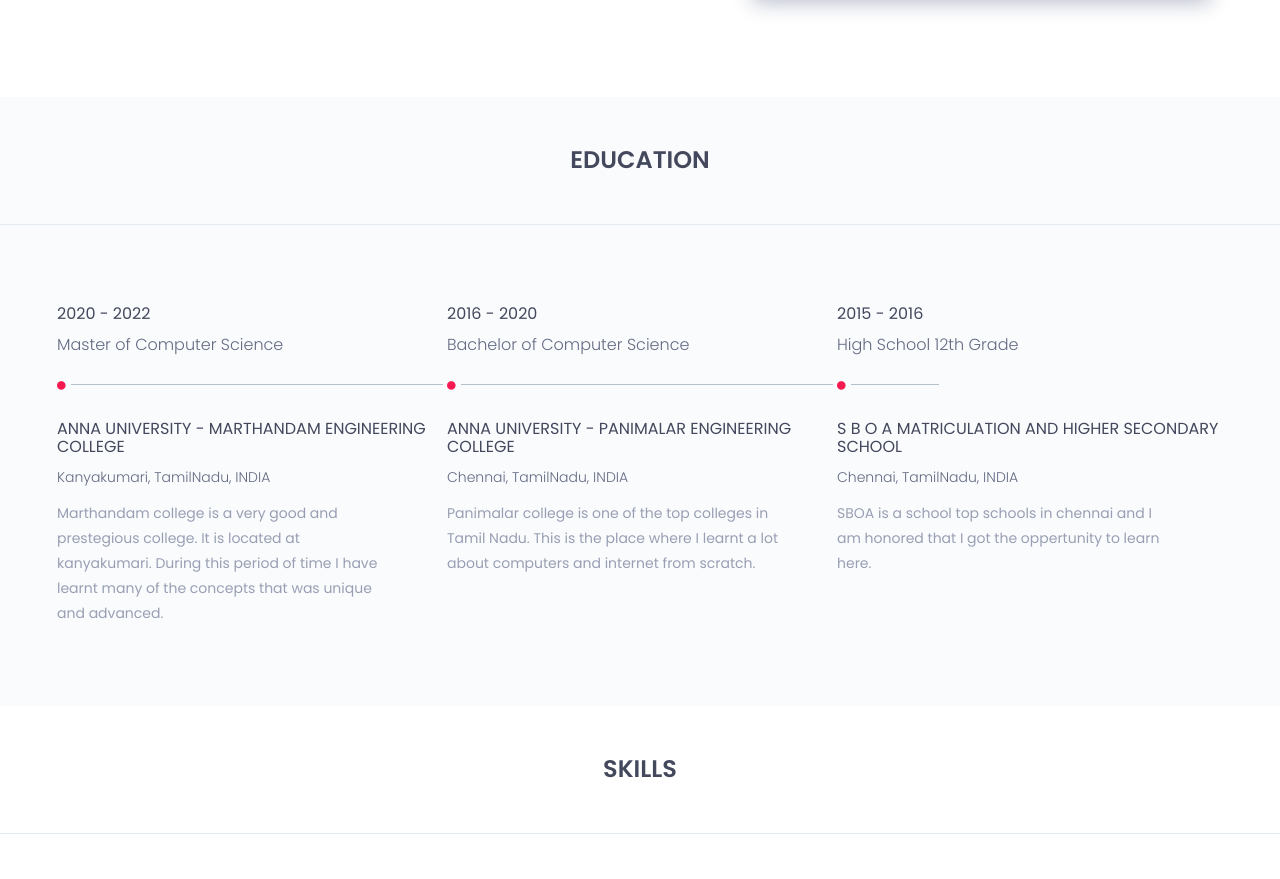
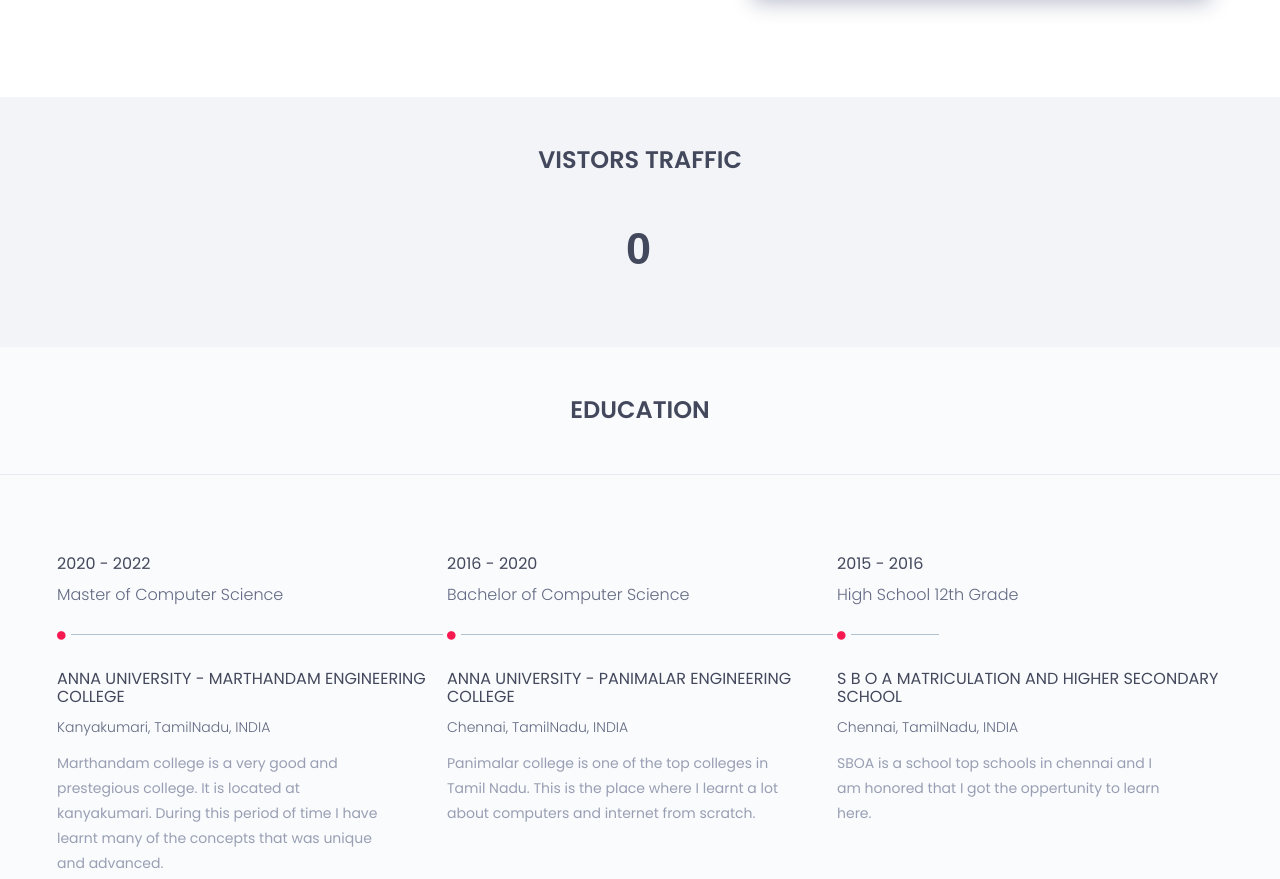
Before and after one commit to sharathspide/PersonalWebsite_Basic_elements, a plain HTML site: page index.html in a window 1280 px wide. Shown: the part 1588-2467 px from the top of the page. Drawn offline with nearby package versions, Linux system fonts and the light colour scheme.

Commit message:
ECOM-0003- changes 1

```diff
--- a/assets/css/style.css
+++ b/assets/css/style.css
@@ -659,7 +659,31 @@ span.single-timeline-horizontal.spacial-horizontal-line {width: 88px;}
 }
 
 /*-------------------------------------
-        11. Contact
+        11. Counter
+--------------------------------------*/
+.Counter {
+    padding-top: 50px;
+    min-height: 250px;
+    max-height: 300px;
+    background-color: #f2f4f8;
+}
+
+.section-heading-counter h2 {
+    font-size: 24px;
+    font-weight: 600;
+    text-transform: uppercase;
+    padding-bottom: 50px;
+}
+
+.Counter-Text h2 {
+    font-size: 45px;
+    font-family: Arial, Helvetica, sans-serif;
+    font-weight: 600;
+    letter-spacing: 3px;
+}
+
+/*-------------------------------------
+        12. Contact
 --------------------------------------*/
 .contact {
     background: #f9fbfd;
--- a/assets/js/custom.js
+++ b/assets/js/custom.js
@@ -124,3 +124,23 @@ $(document).ready(function(){
         });
 
 });
+
+// Get the counter element
+var counterElement = document.getElementById('counter');
+var counterElement2 = document.getElementById('counter2');
+
+// Check if local storage has a count value
+var count = localStorage.getItem('count');
+
+// If count is not available in local storage, set it to 0
+if (!count) {
+    count = 0;
+}
+
+// Update the counter on the page
+counterElement.textContent = count;
+counterElement2.textContent = count;
+
+// Increment the counter on each visit
+count++;
+localStorage.setItem('count', count);
--- a/index.html
+++ b/index.html
@@ -105,7 +105,7 @@
 						<div class="header-text">
 							<h2>hi <span>,</span> i am <br> Sharath <br> Spide <span>.</span>   </h2>
 							<p>Designer and Developer</p>
-							<a href="assets/download/sharath_resume_Feb_2024_new.pdf" download>download resume</a>
+							<a href="assets/download/Sharath RA-Resume.pdf" download>download resume</a>
 						</div><!--/.header-text-->
 					</div><!--/.col-->
 				</div><!-- /.row-->
@@ -195,7 +195,16 @@
 			</div>
 		</section><!--/.about-->
 		<!--about end -->
-
+		<section>
+			<div class="Counter">
+				<div class="section-heading-counter text-center">
+					<h2>Vistors Traffic</h2>
+				</div>
+				<div class="text-center Counter-Text">
+					<h2><span id="counter">0</span></h2>
+				</div>
+			</div>
+		</section>
 		<!--education start -->
 		<section id="education" class="education">
 			<div class="section-heading text-center">
@@ -410,7 +419,7 @@
 										<div class="row">
 											<div class="col-md-5">
 												<div class="experience-time text-right">
-													<h2>2020 - Present</h2>
+													<h2>2021 - Present</h2>
 													<h3>Digital Specialist Engineer</h3>
 												</div><!--/.experience-time-->
 											</div><!--/.col-->
@@ -541,8 +550,9 @@
 			<div class="container">
 				<div class="hm-footer-copyright text-center">
 					<p>
-						&copy; copyright SharathSpide. design by <a href="https://www.themesine.com/">themesine</a>
+						&copy; copyright SharathSpide. design by <a href="https://www.themesine.com/">themesine</a> Traffic Count: <span id="counter2">0</span>
 					</p><!--/p-->
+
 				</div><!--/.text-center-->
 			</div><!--/.container-->
 
```
Also changed, not shown: Index2.html (added, +17 -0 lines), script.txt (added), 2 other files.
